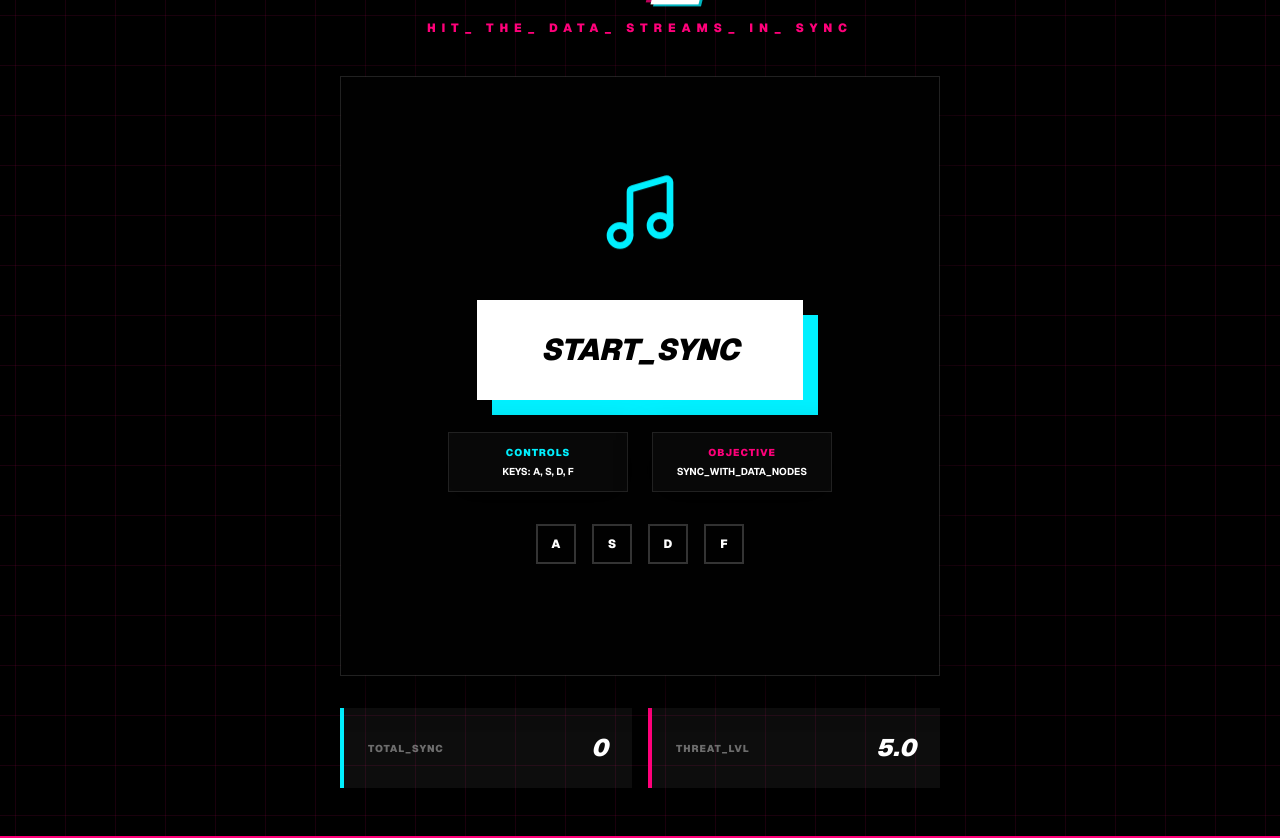
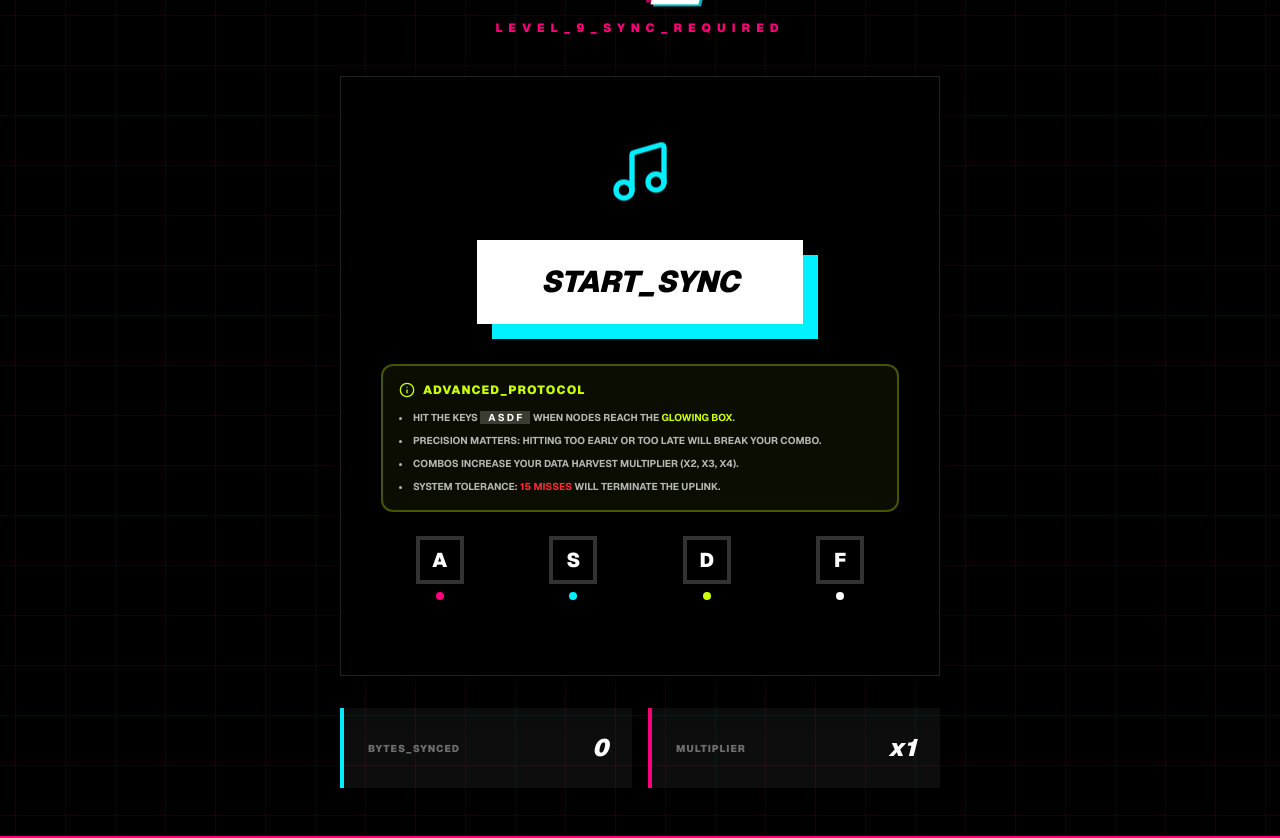
Before and after one commit to dev-vasu/robotics-web, a Next.js app: page /game/beat in a window 1280 px wide. Shown: the part 220-1058 px from the top of the page. Built offline with nearby package versions, Linux system fonts and the light colour scheme.

Commit message:
Feat: Upgraded CYBER_BEAT with visual feedback and advanced instructions

```diff
--- a/src/app/game/beat/page.tsx
+++ b/src/app/game/beat/page.tsx
@@ -3,7 +3,7 @@
 import { useState, useEffect, useRef, useCallback } from "react";
 import Navbar from "@/components/Navbar";
 import Footer from "@/components/Footer";
-import { Zap, Music, RefreshCcw, Activity, Ghost } from "lucide-react";
+import { Zap, Music, RefreshCcw, Activity, Ghost, Info, MousePointer2 } from "lucide-react";
 
 const KEYS = ["A", "S", "D", "F"];
 const FALL_SPEED = 5;
@@ -14,6 +14,7 @@ export default function BeatGame() {
   const [score, setScore] = useState(0);
   const [combo, setCombo] = useState(0);
   const [missed, setMissed] = useState(0);
+  const [activeLanes, setActiveLanes] = useState<boolean[]>([false, false, false, false]);
 
   const canvasRef = useRef<HTMLCanvasElement>(null);
   const requestRef = useRef<number>(undefined);
@@ -37,29 +38,39 @@ export default function BeatGame() {
     ctx.fillStyle = "rgba(0, 0, 0, 0.2)";
     ctx.fillRect(0, 0, width, height);
 
-    // Draw Lanes
+    // Draw Lanes & Feedback
     KEYS.forEach((_, i) => {
       const x = (width / KEYS.length) * i;
+      const laneWidth = width / KEYS.length;
+
+      // Flash lane if active
+      if (activeLanes[i]) {
+        ctx.fillStyle = "rgba(255, 255, 255, 0.1)";
+        ctx.fillRect(x, 0, laneWidth, height);
+      }
+
       ctx.strokeStyle = "rgba(255, 255, 255, 0.05)";
-      ctx.strokeRect(x, 0, width / KEYS.length, height);
+      ctx.strokeRect(x, 0, laneWidth, height);
 
-      // Target Zone
-      ctx.fillStyle = "rgba(255, 255, 255, 0.02)";
-      ctx.fillRect(x, height - 100, width / KEYS.length, 80);
+      // Target Zone - THE HIT ZONE
+      ctx.fillStyle = "rgba(204, 255, 0, 0.05)";
+      ctx.fillRect(x, height - 120, laneWidth, 100);
+      ctx.strokeStyle = "rgba(204, 255, 0, 0.2)";
+      ctx.strokeRect(x, height - 120, laneWidth, 100);
     });
 
     // Update & Draw Notes
     notesRef.current.forEach((note, index) => {
-      note.y += FALL_SPEED + (scoreRef.current / 1000);
+      note.y += FALL_SPEED + (scoreRef.current / 1500);
 
       const laneWidth = width / KEYS.length;
       const x = (KEYS.indexOf(note.key) * laneWidth) + (laneWidth / 2);
 
       ctx.beginPath();
-      ctx.arc(x, note.y, 20, 0, Math.PI * 2);
+      ctx.arc(x, note.y, 25, 0, Math.PI * 2);
       ctx.fillStyle = note.key === "A" ? "#ff007a" : note.key === "S" ? "#00f0ff" : note.key === "D" ? "#ccff00" : "#ffffff";
       ctx.fill();
-      ctx.shadowBlur = 15;
+      ctx.shadowBlur = 20;
       ctx.shadowColor = ctx.fillStyle as string;
       ctx.closePath();
 
@@ -71,21 +82,21 @@ export default function BeatGame() {
       }
     });
 
-    if (missedRef.current >= 10) {
+    if (missedRef.current >= 15) { // Increased life for balance
       setGameState("GAMEOVER");
     }
 
     // Spawn Logic
-    if (Math.random() < SPAWN_RATE + (scoreRef.current / 10000)) {
+    if (Math.random() < SPAWN_RATE + (scoreRef.current / 20000)) {
       const key = KEYS[Math.floor(Math.random() * KEYS.length)];
-      notesRef.current.push({ x: 0, y: -20, key, id: Math.random() });
+      notesRef.current.push({ x: 0, y: -30, key, id: Math.random() });
     }
 
     // Sync State
     setScore(scoreRef.current);
     setCombo(comboRef.current);
     setMissed(missedRef.current);
-  }, []);
+  }, [activeLanes]);
 
   const gameLoop = useCallback(() => {
     const canvas = canvasRef.current;
@@ -109,17 +120,33 @@ export default function BeatGame() {
       const pressedKey = e.key.toUpperCase();
       if (!KEYS.includes(pressedKey)) return;
 
+      const keyIndex = KEYS.indexOf(pressedKey);
+      setActiveLanes(prev => {
+        const next = [...prev];
+        next[keyIndex] = true;
+        return next;
+      });
+
+      // HIT DETECTION: Check if note is in the 480-580 range
       const hitIndex = notesRef.current.findIndex(note =>
-        note.key === pressedKey && note.y > 400 && note.y < 480
+        note.key === pressedKey && note.y > 480 && note.y < 580
       );
 
       if (hitIndex !== -1) {
         notesRef.current.splice(hitIndex, 1);
         comboRef.current += 1;
-        scoreRef.current += 10 * Math.min(5, Math.floor(comboRef.current / 10) + 1);
+        scoreRef.current += 50 * (Math.floor(comboRef.current / 5) + 1);
       } else {
         comboRef.current = 0;
       }
+
+      setTimeout(() => {
+        setActiveLanes(prev => {
+          const next = [...prev];
+          next[keyIndex] = false;
+          return next;
+        });
+      }, 100);
     };
 
     window.addEventListener("keydown", handleKeyDown);
@@ -136,7 +163,7 @@ export default function BeatGame() {
             CYBER_<span className="text-cyber-blue">BEAT</span>
           </h1>
           <p className="text-hyper-pink font-black uppercase tracking-[0.5em] text-xs mt-4">
-            HIT_ THE_ DATA_ STREAMS_ IN_ SYNC
+            LEVEL_9_SYNC_REQUIRED
           </p>
         </div>
 
@@ -144,28 +171,36 @@ export default function BeatGame() {
           <canvas ref={canvasRef} width={600} height={600} />
 
           {gameState === "IDLE" && (
-            <div className="absolute inset-0 z-20 flex flex-col items-center justify-center bg-black/90 backdrop-blur-md">
-              <Music className="w-20 h-20 text-cyber-blue mb-8 animate-bounce" />
+            <div className="absolute inset-0 z-20 flex flex-col items-center justify-center bg-black/95 backdrop-blur-md p-10 overflow-y-auto">
+              <Music className="w-16 h-16 text-cyber-blue mb-6 animate-bounce" />
               <button
                 onClick={initGame}
-                className="px-16 py-8 bg-white text-black font-black text-3xl uppercase italic hover:bg-hyper-pink transition-all shadow-[15px_15px_0_0_#00f0ff]"
+                className="px-16 py-6 bg-white text-black font-black text-3xl uppercase italic hover:bg-hyper-pink transition-all shadow-[15px_15px_0_0_#00f0ff] mb-10"
               >
                 START_SYNC
               </button>
-              <div className="mt-8 grid grid-cols-2 gap-6 w-full max-w-sm">
-                 <div className="text-center p-3 border border-white/10 glass-panel">
-                    <div className="text-[10px] text-cyber-blue font-black tracking-widest uppercase mb-1">CONTROLS</div>
-                    <div className="text-white font-bold text-[10px] uppercase">KEYS: A, S, D, F</div>
-                 </div>
-                 <div className="text-center p-3 border border-white/10 glass-panel">
-                    <div className="text-[10px] text-hyper-pink font-black tracking-widest uppercase mb-1">OBJECTIVE</div>
-                    <div className="text-white font-bold text-[10px] uppercase">SYNC_WITH_DATA_NODES</div>
-                 </div>
-              </div>
-              <div className="mt-8 grid grid-cols-4 gap-4">
-                 {KEYS.map(k => (
-                   <div key={k} className="w-10 h-10 border-2 border-white/20 flex items-center justify-center font-black text-white text-xs">{k}</div>
-                 ))}
+
+              <div className="w-full space-y-6">
+                <div className="p-4 border-2 border-electric-volt/30 bg-electric-volt/5 rounded-xl">
+                   <div className="flex items-center gap-2 text-electric-volt font-black uppercase tracking-widest text-xs mb-3">
+                      <Info className="w-4 h-4" /> ADVANCED_PROTOCOL
+                   </div>
+                   <ul className="text-[10px] text-white/70 font-bold uppercase space-y-2 text-left list-disc list-inside">
+                      <li>HIT THE KEYS <span className="text-white bg-white/20 px-2">A S D F</span> WHEN NODES REACH THE <span className="text-electric-volt">GLOWING BOX</span>.</li>
+                      <li>PRECISION MATTERS: HITTING TOO EARLY OR TOO LATE WILL BREAK YOUR COMBO.</li>
+                      <li>COMBOS INCREASE YOUR DATA HARVEST MULTIPLIER (x2, x3, x4).</li>
+                      <li>SYSTEM TOLERANCE: <span className="text-red-500">15 MISSES</span> WILL TERMINATE THE UPLINK.</li>
+                   </ul>
+                </div>
+
+                <div className="grid grid-cols-4 gap-4">
+                   {KEYS.map(k => (
+                     <div key={k} className="flex flex-col items-center">
+                        <div className="w-12 h-12 border-4 border-white/20 flex items-center justify-center font-black text-white text-xl mb-2">{k}</div>
+                        <div className={`w-2 h-2 rounded-full ${k === 'A' ? 'bg-[#ff007a]' : k === 'S' ? 'bg-[#00f0ff]' : k === 'D' ? 'bg-[#ccff00]' : 'bg-white'}`} />
+                     </div>
+                   ))}
+                </div>
               </div>
             </div>
           )}
@@ -173,9 +208,9 @@ export default function BeatGame() {
           {gameState === "GAMEOVER" && (
             <div className="absolute inset-0 z-20 flex flex-col items-center justify-center bg-black/95">
               <Ghost className="w-24 h-24 text-red-500 mb-6" />
-              <h2 className="text-6xl font-black text-white italic uppercase mb-2">SYNC_LOST</h2>
+              <h2 className="text-6xl font-black text-white italic uppercase mb-2 text-glitch">SYNC_LOST</h2>
               <div className="text-cyber-blue text-4xl font-black mb-10 italic uppercase">SCORE: {score}</div>
-              <button onClick={initGame} className="px-10 py-5 bg-electric-volt text-black font-black text-xl uppercase italic">RE-SYNC</button>
+              <button onClick={initGame} className="px-10 py-5 bg-electric-volt text-black font-black text-xl uppercase italic shadow-[10px_10px_0_0_#ff007a]">RE-BOOT</button>
             </div>
           )}
 
@@ -183,25 +218,26 @@ export default function BeatGame() {
           {gameState === "PLAYING" && (
             <>
               <div className="absolute top-6 left-6">
-                <div className="text-[10px] font-black text-white/40 uppercase tracking-widest">COMBO</div>
+                <div className="text-[10px] font-black text-white/40 uppercase tracking-widest">COMBO_BREAKER</div>
                 <div className="text-5xl font-black italic text-white animate-pulse">{combo}x</div>
               </div>
               <div className="absolute top-6 right-6 text-right">
-                <div className="text-[10px] font-black text-white/40 uppercase tracking-widest">STABILITY</div>
-                <div className="text-xl font-black italic text-red-500">{10 - missed} / 10</div>
+                <div className="text-[10px] font-black text-white/40 uppercase tracking-widest">CORE_STABILITY</div>
+                <div className="text-2xl font-black italic text-red-500">{15 - missed} / 15</div>
               </div>
+              <div className="absolute bottom-4 left-1/2 -translate-x-1/2 text-white/20 font-black tracking-[0.5em] text-[10px]">HIT_ZONE_ACTIVE</div>
             </>
           )}
         </div>
 
         <div className="mt-8 grid grid-cols-2 gap-4 w-full max-w-[600px]">
            <div className="bg-white/5 p-6 border-l-4 border-cyber-blue flex justify-between items-center">
-              <span className="text-[10px] font-black text-white/40 uppercase tracking-widest">TOTAL_SYNC</span>
-              <span className="text-2xl font-black italic text-white">{score}</span>
+              <span className="text-[10px] font-black text-white/40 uppercase tracking-widest">BYTES_SYNCED</span>
+              <span className="text-2xl font-black italic text-white tabular-nums">{score}</span>
            </div>
            <div className="bg-white/5 p-6 border-l-4 border-hyper-pink flex justify-between items-center">
-              <span className="text-[10px] font-black text-white/40 uppercase tracking-widest">THREAT_LVL</span>
-              <span className="text-2xl font-black italic text-white">{(FALL_SPEED + score / 1000).toFixed(1)}</span>
+              <span className="text-[10px] font-black text-white/40 uppercase tracking-widest">MULTIPLIER</span>
+              <span className="text-2xl font-black italic text-white">x{(Math.floor(combo / 5) + 1)}</span>
            </div>
         </div>
       </div>
```
